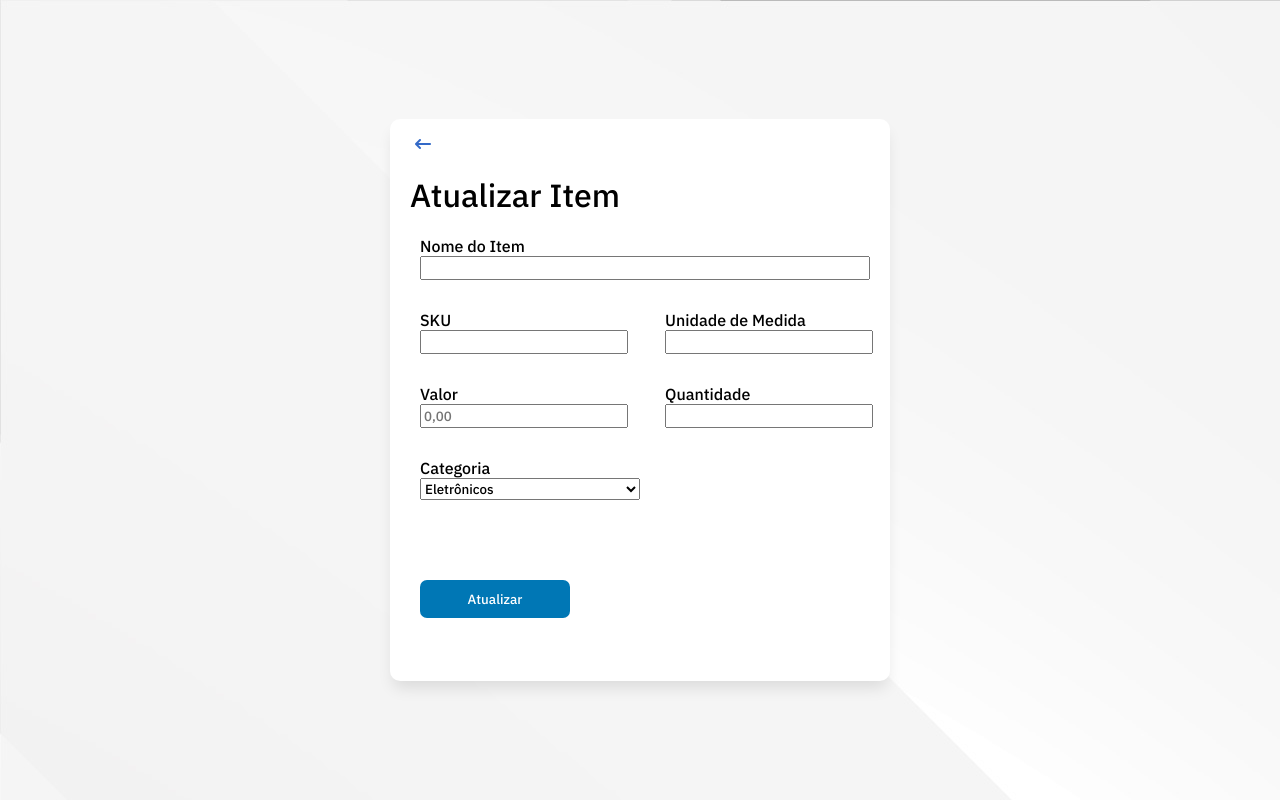
After one commit to Zodklin/Codifica-Mais, a PHP site: page /editar.php in a window 1280 px wide. The commit adds this page. Run offline with PHP 8.4, Linux system fonts and the light colour scheme; some libraries are stand-ins or nearby versions.

Commit message:
entrega parte 3

```diff
--- /dev/null
+++ b/PROJETO/PROJETO/CRUD-WEB/public/editar.php
@@ -0,0 +1,62 @@
+<?php
+session_start();
+
+?>
+
+<!DOCTYPE html>
+<html lang="pt-br">
+<head>
+    <meta charset="UTF-8">
+    <meta name="viewport" content="width=device-width, initial-scale=1.0">
+    <link rel="stylesheet" href="style.css">
+    <link rel="stylesheet" href="https://cdnjs.cloudflare.com/ajax/libs/font-awesome/6.6.0/css/all.min.css" integrity="sha512-Kc323vGBEqzTmouAECnVceyQqyqdsSiqLQISBL29aUW4U/M7pSPA/gEUZQqv1cwx4OnYxTxve5UMg5GT6L4JJg==" crossorigin="anonymous" referrerpolicy="no-referrer" />
+    <title>Listagem de produtos</title>
+</head>
+<body>
+    <div class="container">
+        <div class="card-principal">
+            <div class="voltar"><a href="listagem.php" style="text-decoration: none; color: #3369c7"><i class="fa-solid fa-arrow-left-long" style="color: #3369c7;"></i></i></a></div>
+            <h1 class="titulo-novo-item">Atualizar Item</h1>
+            <form>
+                <div class="input-nome-item">
+                    <label for="nome-item" class="nome-item">Nome do Item</label>
+                    <input type="text" name="nome-item" class="nome-item" required>
+                </div>
+                <div class="input-sku-unidade">
+                    <div class="SKU">
+                        <label for="SKU" class="SKU">SKU</label>
+                        <input type="text" name="SKU" class="SKU" required>
+                    </div>
+                    <div class="unidade-medida">
+                        <label for="unidade" class="unidade">Unidade de Medida</label>
+                        <input type="text" name="unidade" class="unidade" required>
+                    </div>
+                </div>
+                <div class="input-valor-quantidade">
+                    <div class="valor">
+                        <label for="valor" class="valor">Valor</label>
+                        <input type="text" name="valor" class="valor" placeholder="0,00" required>
+                    </div>
+                    <div class="quantidade-adicionar">
+                        <label for="quantidade-adicionar" class="quantidade-adicionar">Quantidade</label>
+                        <input type="text" name="quantidade-adicionar" class="quantidade-adicionar" required>
+                    </div>
+                </div>
+                <div class="categoria-adicionar">
+                    <label for="categoria-adicionar">Categoria</label>
+                    <select name="categoria-adicionar" class="categora-adicionar">
+                        <option value="eletronicos">Eletrônicos</option>
+                        <option value="eletrodomesticos">Eletrodomésticos</option>
+                        <option value="moveis">Móveis</option>
+                        <option value="decoracao">Decoração</option>
+                        <option value="vestuario">Vestuário</option>
+                        <option value="outros">Outros</option>
+                    </select>
+                </div>
+                <button class="cria-item">Atualizar</button>
+            </form>
+        </div>
+
+    </div>
+</body>
+</html>
--- a/PROJETO/PROJETO/CRUD-WEB/public/style.css
+++ b/PROJETO/PROJETO/CRUD-WEB/public/style.css
@@ -25,6 +25,12 @@
     padding-bottom: 12px;
 }
 
+.voltar{
+    margin: 15px 15px 0px 25px;
+    color: red;
+    text-decoration: none;
+}
+
 .lista-itens{
     height: 80%;
     overflow: auto;
@@ -48,6 +54,7 @@
 
 .novo-item:hover{
     box-shadow: 0 0 11px rgba(33,33,33,.2);
+    cursor: pointer;
 }
 
 .div-header{
@@ -145,3 +152,82 @@
 .divisor hr{
     width: 300px;
 }
+
+.titulo-novo-item{
+    margin: 20px;
+}
+
+.input-nome-item{
+    border-radius: 7px;
+    display:flex;
+    flex-direction:column;
+    width: 90%;
+    margin: 20px 0px 30px 30px;
+}
+
+.input-sku-unidade{
+    border-radius: 7px;
+    display:flex;
+    flex-direction:row;
+    width: 90%;
+    margin-left: 30px;
+    justify-content: space-around;
+    margin: 20px 0px 30px 30px;
+
+}
+
+.SKU{
+    margin-right: 45px;
+    width: 200px;
+}
+
+.unidade{
+    width: 200px;
+}
+
+.input-valor-quantidade{
+    border-radius: 7px;
+    display:flex;
+    flex-direction:row;
+    width: 90%;
+    margin-left: 30px;
+    justify-content: space-around;
+    margin: 20px 0px 30px 30px;
+}
+
+.valor{
+    margin-right: 45px;
+    width: 200px;
+}
+
+.quantidade-adicionar{
+    margin-right: 45px;
+    width: 200px;
+}
+
+.categoria-adicionar{
+    border-radius: 7px;
+    display:flex;
+    flex-direction:column;
+    width: 33%;
+    margin: 20px 0px 30px 30px;
+    width: 220px;
+}
+
+
+.cria-item{
+    margin-left: 30px;
+    background-color: #0077b5;
+    padding: 10px 0px 10px 0px;
+    border-radius: 7px;
+    width: 150px;
+    border: none;
+    transition: box-shadow .3s;
+    color: white;
+    margin-top: 50px;
+}
+
+.cria-item:hover{
+    box-shadow: 0 0 11px rgba(33,33,33,.2);
+    cursor: pointer;
+}
```
Also changed, not shown: PROJETO/PROJETO/CRUD-WEB/public/adicionar.php (added, +62 -0 lines), PROJETO/PROJETO/CRUD-WEB/public/listagem.php (+4 -4 lines).
